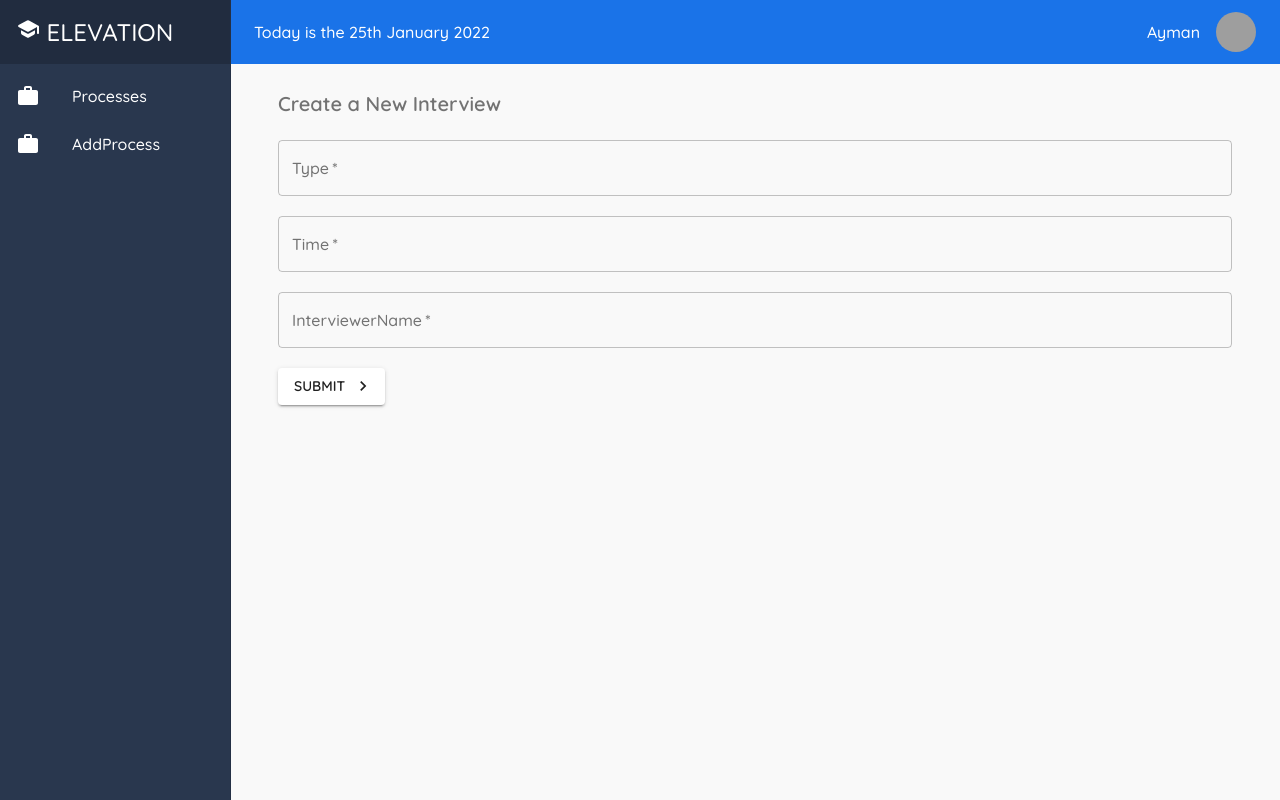
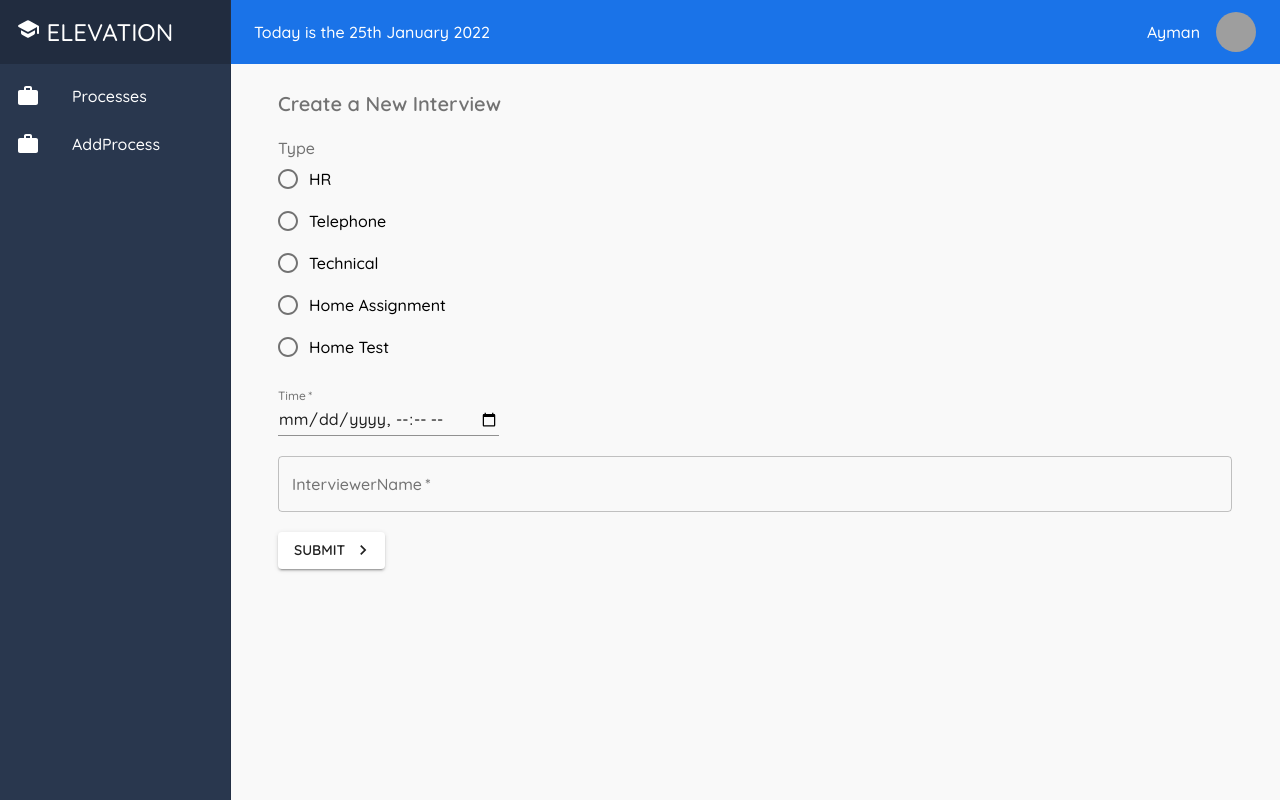
Before and after one commit to majdjb7/elevation-job-manager, a React (Create React App) app: page /addInterview in a window 1280 px wide. Built offline with nearby package versions, Linux system fonts and the light colour scheme; no server answers; grey boxes are pictures that could not be loaded.

Commit message:
add time pikker

```diff
--- a/package.json
+++ b/package.json
@@ -6,6 +6,7 @@
     "@material-ui/core": "^4.11.3",
     "@material-ui/icons": "^4.11.2",
     "@mui/icons-material": "^5.3.0",
+    "@mui/lab": "^5.0.0-alpha.66",
     "@testing-library/jest-dom": "^5.11.9",
     "@testing-library/react": "^11.2.5",
     "@testing-library/user-event": "^12.7.1",
--- a/src/components/AddInterview.js
+++ b/src/components/AddInterview.js
@@ -13,6 +13,8 @@ import FormLabel from '@material-ui/core/FormLabel'
 import { useHistory } from 'react-router-dom'
 import { useLocation } from "react-router-dom"
 import axios from 'axios'
+
+
 
 const useStyles = makeStyles({
     field: {
@@ -51,9 +53,9 @@ function AddInterview() {
         }
 
         if (type && time && interviewerName) {
-           let id= location.state
-            const res = await axios.post("http://localhost:8888/jobs/"+id+"/interviews",
-                { type, time, interviewerName})
+            let id = location.state
+            const res = await axios.post("http://localhost:8888/jobs/" + id + "/interviews",
+                { type, time, interviewerName })
             history.push({
                 pathname: '/',
                 state: res.data._id,
@@ -73,23 +75,30 @@ function AddInterview() {
             </Typography>
 
             <form noValidate autoComplete="off" onSubmit={handleSubmit}>
-                <TextField className={classes.field}
-                    onChange={(e) => setType(e.target.value)}
-                    label="Type"
-                    variant="outlined"
-                    color="secondary"
-                    fullWidth
-                    required
-                    error={typeError}
-                />
-                <TextField className={classes.field}
-                    onChange={(e) => setTime(e.target.value)}
+
+                <FormControl className={classes.field}>
+                    <FormLabel>Type</FormLabel>
+                    <RadioGroup value={type} onChange={(e) => setType(e.target.value)}>
+                        <FormControlLabel value="HR" control={<Radio />} label="HR" />
+                        <FormControlLabel value="Telephone" control={<Radio />} label="Telephone" />
+                        <FormControlLabel value="Technical" control={<Radio />} label="Technical" />
+                        <FormControlLabel value="Home Assignment" control={<Radio />} label="Home Assignment" />
+                        <FormControlLabel value="Home Test" control={<Radio />} label="Home Test" />
+                    </RadioGroup>
+                </FormControl>
+
+                <TextField
+                 onChange={(e) => setTime(e.target.value)}
+                    id="datetime-local"
                     label="Time"
-                    variant="outlined"
-                    color="secondary"
-                    fullWidth
+                    type="datetime-local"
+
                     required
                     error={timeError}
+                    sx={{ width: 250 }}
+                    InputLabelProps={{
+                        shrink: true,
+                    }}
                 />
                 <TextField className={classes.field}
                     onChange={(e) => setInterviewerName(e.target.value)}
--- a/src/components/AddProcess.js
+++ b/src/components/AddProcess.js
@@ -61,7 +61,7 @@ function AddProcess() {
             setWhereFindJobError(true)
         }
         if (companyName && role && location && description && whereFindJob) {
-        const res= await  axios.post('http://localhost:8888/students/61eeae27be3baa3fbc6bf598/jobs',
+        const res= await  axios.post('http://localhost:8888/students/61f01b490a23ad5421828bf6/jobs',
                  {companyName,role,location,description,whereFindJob})
         history.push({
             pathname: '/addInterview',
@@ -130,9 +130,9 @@ function AddProcess() {
                  */}
 
 
-        <FormControl className={classes.field}>
+        <FormControl className={classes.field} >
           <FormLabel>Where You Find The Job</FormLabel>
-          <RadioGroup value={whereFindJob} onChange={(e) => setWhereFindJob(e.target.value)}>
+          <RadioGroup error={whereFindJob} value={whereFindJob} onChange={(e) => setWhereFindJob(e.target.value)}>
             <FormControlLabel value="LinkedIn" control={<Radio />} label="LinkedIn" />
             <FormControlLabel value="Facebook" control={<Radio />} label="Facebook" />
             <FormControlLabel value="Company website" control={<Radio />} label="Company website" />
```
Also changed, not shown: 1 other file (tests, documents, lock files or other folders).
